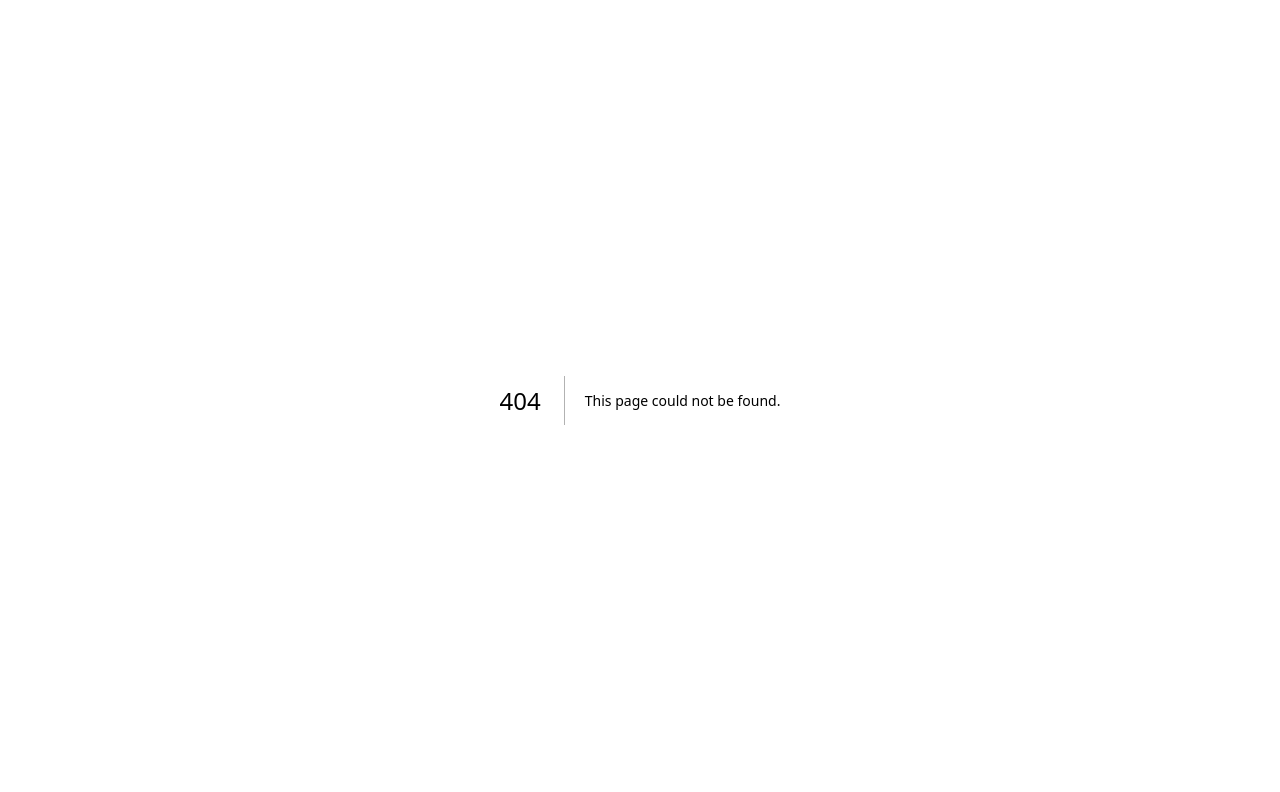
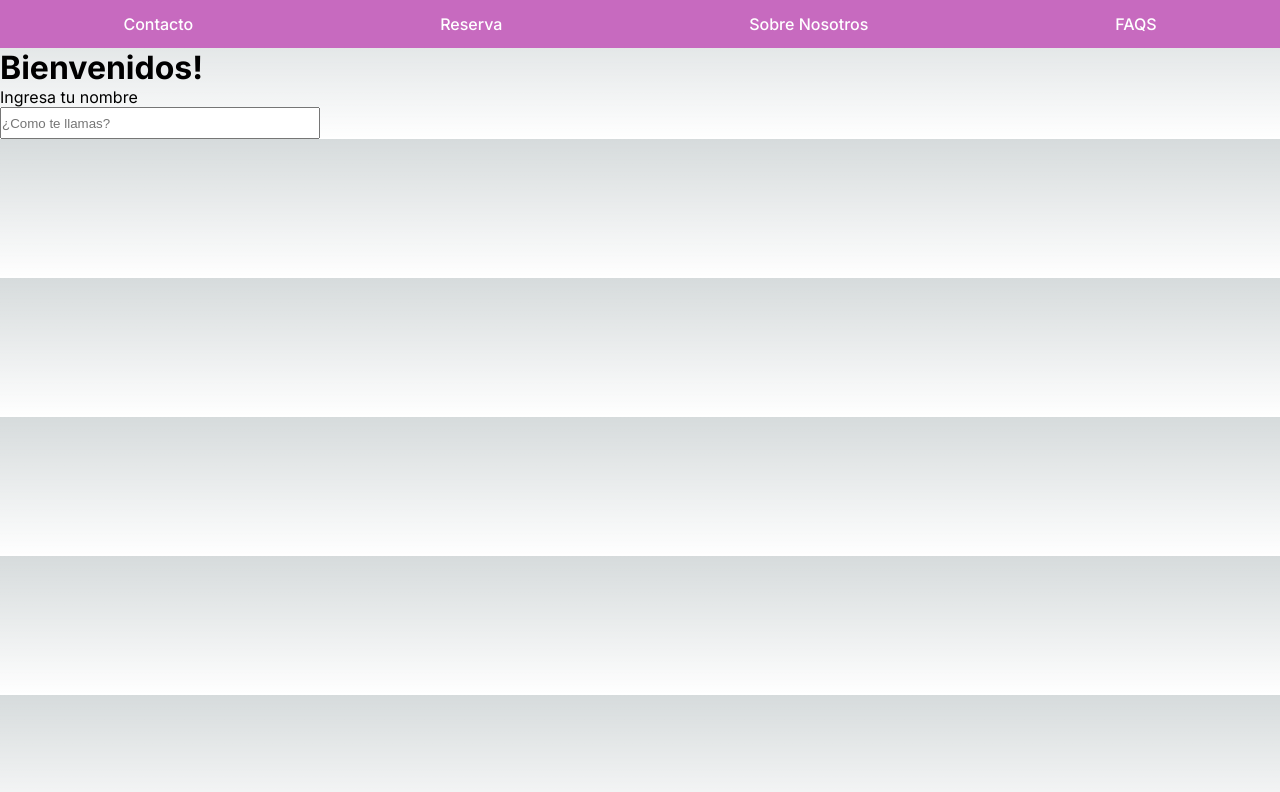
Before and after one commit to AgustinaPotasman/Citas3_NEXT, a Next.js app: page /contacto in a window 1280 px wide. Before the commit this address had no page. Shown: the top 792 px of the page. Built offline with nearby package versions, Linux system fonts and the light colour scheme.

Commit message:
continuamos

```diff
--- /dev/null
+++ b/app/components/Titulo/index.js
@@ -0,0 +1,8 @@
+import styles from "./titulo.module.css";
+
+
+export default function Titulo({params}){
+    return(
+        <h1>{params}</h1>
+    )
+}
--- /dev/null
+++ b/app/components/input/index.js
@@ -0,0 +1,9 @@
+import styles from "./input.module.css";
+
+export default function Input({iType , iPlaceholder , iLabel}) {
+    return (<div className={styles.container}>
+        <label className={styles.label}>{iLabel}</label>
+        <input className={styles.input} type={iType} placeholder={iPlaceholder}></input>
+      </div>
+    );
+  }
--- /dev/null
+++ b/app/components/input/input.module.css
@@ -0,0 +1,13 @@
+.container {
+    width: 20rem;
+    display: flex;
+    flex-direction: column;
+}
+
+.input {
+    height: 2rem;
+}
+
+.label {
+    font-size: 1rem;
+}
--- /dev/null
+++ b/app/contacto/page.js
@@ -0,0 +1,13 @@
+
+import Titulo from "../components/Titulo";
+import Input from "../components/input";
+import styles from "./page.module.css";
+
+export default function Home() {
+  return (
+    <main>
+        <Titulo params="Bienvenidos!"></Titulo>
+        <Input iType="text" iPlaceholder="¿Como te llamas?" iLabel="Ingresa tu nombre"></Input>
+    </main>
+  );
+}
--- a/app/layout.js
+++ b/app/layout.js
@@ -1,5 +1,7 @@
 import { Inter } from "next/font/google";
 import "./globals.css";
+import Link from "next/link";
+import styles from "./layout.module.css";
 
 const inter = Inter({ subsets: ["latin"] });
 
@@ -11,7 +13,16 @@ export const metadata = {
 export default function RootLayout({ children }) {
   return (
     <html lang="en">
-      <body className={inter.className}>{children}</body>
+      <body className={inter.className}>
+            <nav className={styles.nav}>
+              <li><Link href="/"  className={styles.label}>Contacto</Link></li>
+              <li><Link href="/" className={styles.label}>Reserva</Link></li>
+              <li><Link href="/" className={styles.label}>Sobre Nosotros</Link></li>
+              <li><Link href="/" className={styles.label}>FAQS</Link></li>
+            </nav>
+
+          {children}
+        </body>
     </html>
   );
 }
--- /dev/null
+++ b/app/layout.module.css
@@ -0,0 +1,17 @@
+.nav{
+    display: flex;
+    list-style: none;
+    justify-content: space-around;
+    height: 3rem;
+    align-items: center;
+    background-color: #c76abf;
+    font-weight: 500;
+}
+
+.label{
+
+    color: #fff;
+}
+.label:hover{
+    color: #680257;
+}
```
Also changed, not shown: app/components/Titulo/titulo.module.css (added), app/contacto/page.module.css (added).
